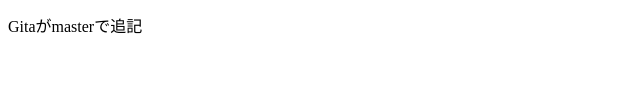
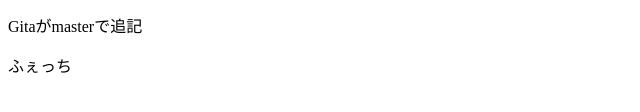
Before and after one commit to fantastic75/gitamenta-git-practice, a plain HTML site: page index.html in a window 1280 px wide. Shown: the part 142-254 px from the top of the page, 0-640 px from the left. Drawn offline with Linux system fonts and the light colour scheme.

Commit message:
fetch test

```diff
--- a/index.html
+++ b/index.html
@@ -26,6 +26,7 @@
 
     <section>
         <p>Gitaがmasterで追記</p>
+        <p>ふぇっち</p>
     </section>
 </body>
 </html>
```
